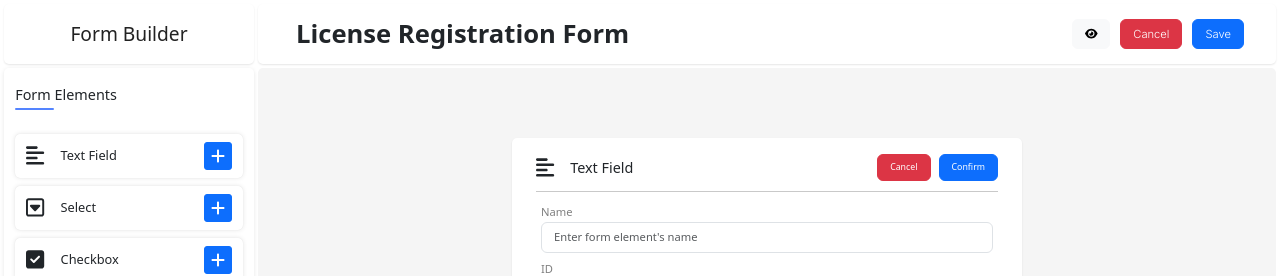
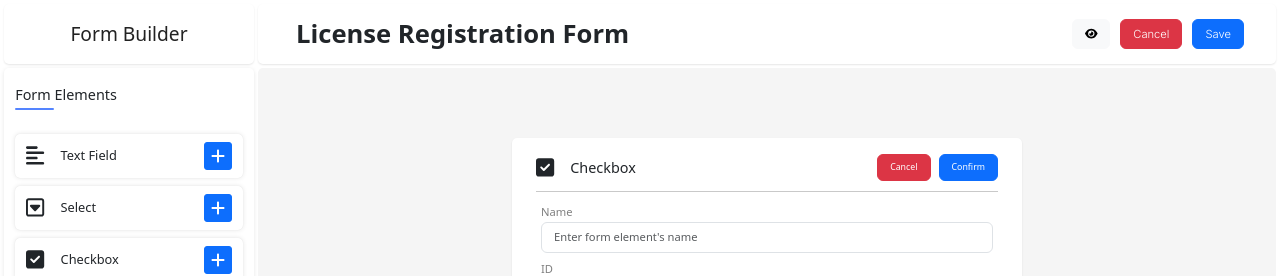
Before and after one commit to safalatuladhar/dynamicForm, an Angular app in the folder dynamicForm-front/: page /form-builder in a window 1280 px wide. Shown: the top 276 px of the page. Built offline with nearby package versions, Linux system fonts and the light colour scheme.

Commit message:
Made element builder title dynamic

```diff
--- a/dynamicForm-front/src/app/components/form-element-builder/form-element-builder.component.html
+++ b/dynamicForm-front/src/app/components/form-element-builder/form-element-builder.component.html
@@ -1,8 +1,8 @@
 <div class="parent-wrapper">
   <div class="title-control-wrapper">
     <div class="icon-wrapper">
-      <i class="fa-solid fa-align-left"></i>
-      <p>Text Field</p>
+      <i [class]="elementInfoList[formType].class"></i>
+      <p>{{ elementInfoList[formType].title }}</p>
     </div>
     <div class="btn-wrapper">
       <button type="button" class="btn btn-danger">Cancel</button>
--- a/dynamicForm-front/src/app/components/form-element-builder/form-element-builder.component.ts
+++ b/dynamicForm-front/src/app/components/form-element-builder/form-element-builder.component.ts
@@ -1,6 +1,7 @@
-import { Component, Input, OnInit } from '@angular/core';
+import { Component, Input } from '@angular/core';
 import {
-  formElementMap,
+  formElementAtrributeMap,
+  formElementInfo,
   FormElementType,
 } from 'src/app/enums/FormElementType.enum';
 import { FormElement } from 'src/app/interfaces/FormElement.interface';
@@ -13,7 +14,8 @@ import { FormElement } from 'src/app/interfaces/FormElement.interface';
 export class FormElementBuilderComponent {
   @Input() formType: FormElementType;
 
-  elementChecklist = [...formElementMap];
+  elementChecklist = [...formElementAtrributeMap];
+  elementInfoList: { class: string; title: string }[] = [...formElementInfo];
 
   formElement: FormElement = {
     class: '',
--- a/dynamicForm-front/src/app/enums/FormElementType.enum.ts
+++ b/dynamicForm-front/src/app/enums/FormElementType.enum.ts
@@ -6,10 +6,18 @@ export enum FormElementType {
   SELECT,
 }
 
-export const formElementMap = [
+export const formElementAtrributeMap = [
   ['multiple', 'options', 'fileType'],
   ['multiple', 'options', 'fileType'],
   ['multiple', 'fileType', 'placeholder'],
   ['options', 'placeholder'],
   ['multiple', 'fileType', 'placeholder', 'value'],
 ];
+
+export const formElementInfo: { class: string; title: string }[] = [
+  { class: 'fa-solid fa-align-left', title: 'Text Field' },
+  { class: 'far fa-caret-square-down', title: 'Textarea' },
+  { class: 'fa-solid fa-square-check', title: 'Checkbox' },
+  { class: 'fa-solid fa-align-justify', title: 'File Upload' },
+  { class: 'fa-solid fa-file-arrow-up', title: 'Select' },
+];
```
